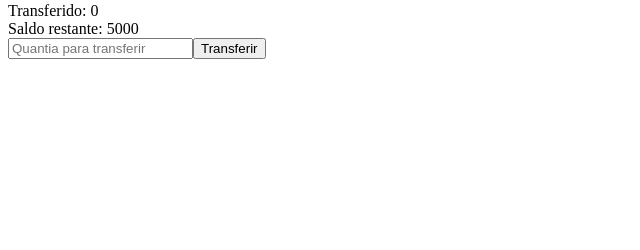
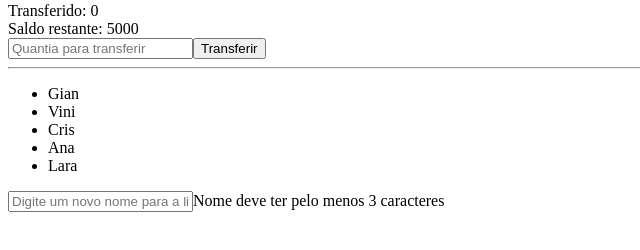
Before and after one commit to Nikolas-Marques-Silva/Curso_Ebac_Front_end, a Vue app in the folder fist_project_vue/: page / in a window 1280 px wide. Shown: the part 540-790 px from the top of the page, without its empty margins (0-640 px from the left). Built offline with nearby package versions, Linux system fonts and the light colour scheme.

Commit message:
feat(App.vue):Exibindo Arrays

```diff
--- a/fist_project_vue/src/App.vue
+++ b/fist_project_vue/src/App.vue
@@ -23,8 +23,11 @@ import { reactive } from 'vue';
     contador: 0,
     email: 'a@a.com',
     saldo: 5000,
-    transferido: 0
+    transferido: 0,
+    nomes: ['Gian', 'Vini', 'Cris', 'Ana', 'Lara'],
+    nomeToPush: ''
   })
+
 </script>
 
 <template>
@@ -59,6 +62,16 @@ import { reactive } from 'vue';
   <input :class="{'invalid': state.transferido > state.saldo }" @keyup="event => state.transferido = event.target.value" type="number" placeholder="Quantia para transferir">
   <button v-if="state.transferido <= state.saldo">Transferir</button>
   <span v-else>Valor maior que o saldo disponível</span>
+
+  <br>
+  <hr>
+
+  <ul>
+    <li v-for="nome in state.nomes">{{ nome }}</li>
+  </ul>
+  <input @keyup="event => state.nomeToPush = event.target.value" type="text" placeholder="Digite um novo nome para a lista">
+  <button v-if="state.nomeToPush.length >= 3" @click="state.nomes.push(state.nomeToPush)" type="button">Cadastrar nome</button>
+  <span v-else>Nome deve ter pelo menos 3 caracteres</span>
 </template>
 
 <style scoped>
```
